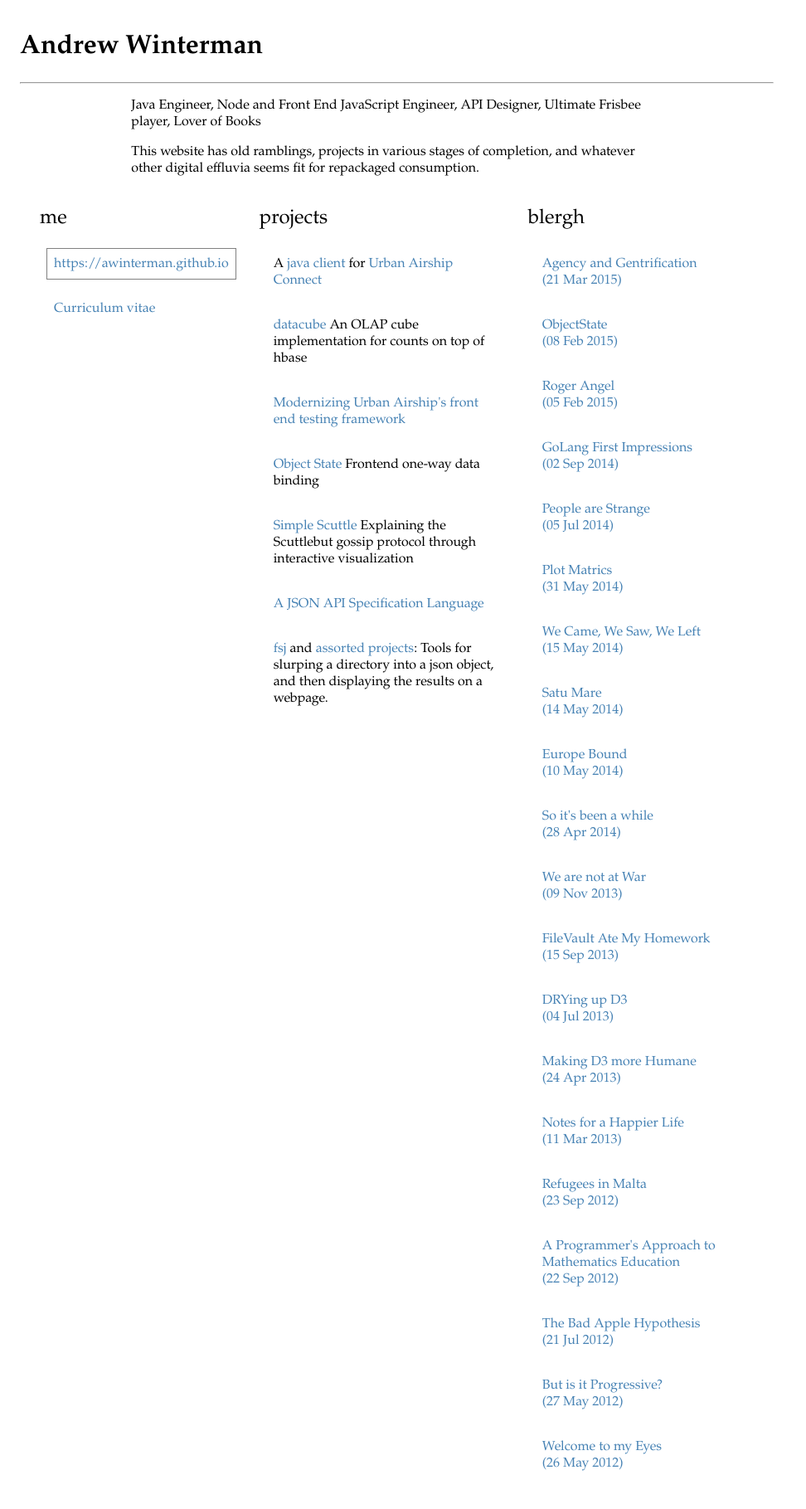
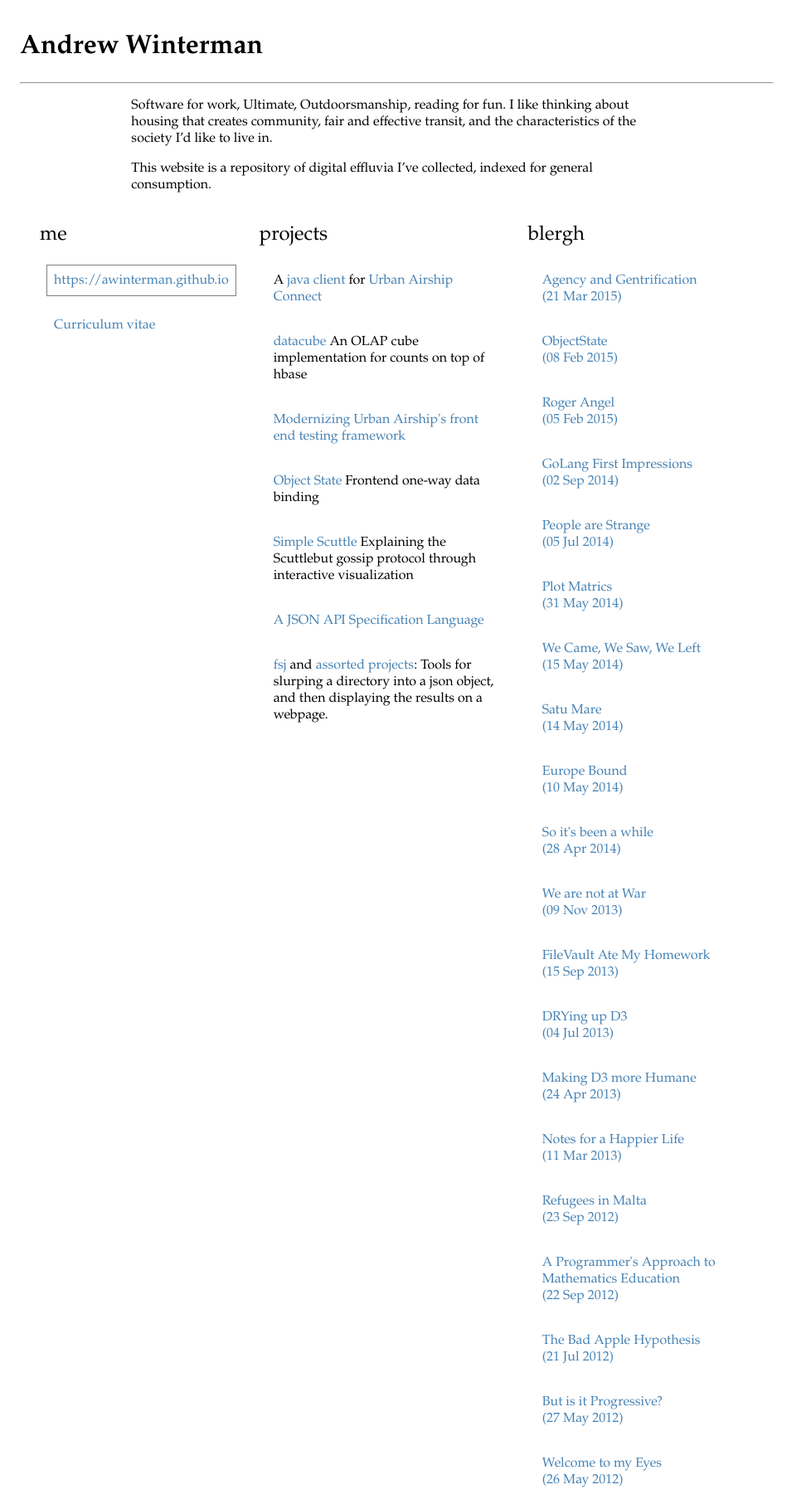
Before and after one commit to AWinterman/awinterman.github.com, a Jekyll site: the page built from index.md, in a window 1280 px wide. Shown: the whole page at 83% size, without its empty margins (0-972 px from the left). Built offline with Jekyll 4.4.1, drawn with Linux system fonts in a browser that asks for light colours.

Commit message:
rework the about page

```diff
--- a/index.md
+++ b/index.md
@@ -3,7 +3,9 @@ title: Andrew Winterman
 layout: title
 ---
 
-Java Engineer, Node and Front End JavaScript Engineer, API Designer, Ultimate Frisbee player, Lover of Books
+Software for work, Ultimate, Outdoorsmanship, reading for fun. I like thinking
+about housing that creates community, fair and effective transit, and the
+characteristics of the society I'd like to live in.
 
-This website has old ramblings, projects in various stages of completion, and
-whatever other digital effluvia seems fit for repackaged consumption.
+This website is a repository of digital effluvia I've collected, indexed for
+general consumption.
```
